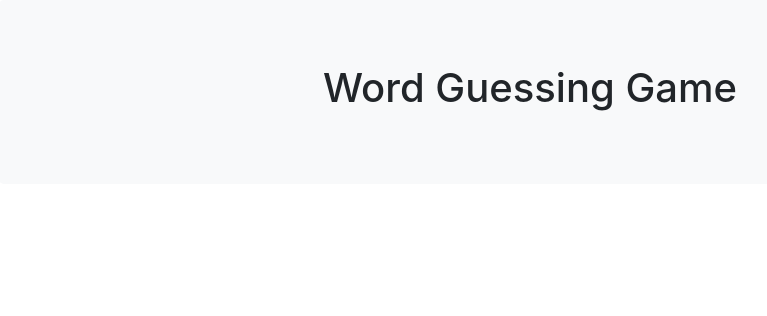
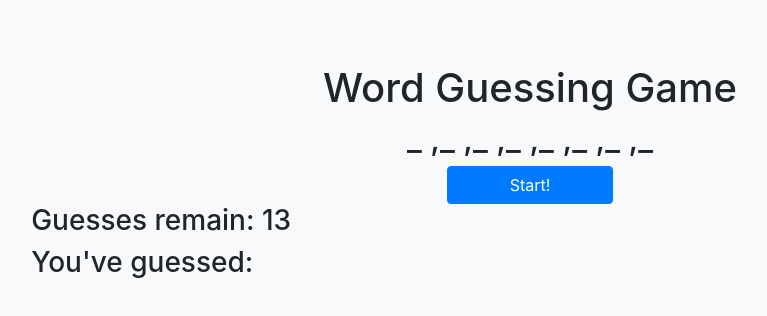
Before and after one commit to DavisHochs/Word-Guess-Game, a plain HTML site: page index.html in a window 1280 px wide. Shown: the whole page, without its empty margins (110-877 px from the left). Drawn offline with nearby package versions, Linux system fonts and the light colour scheme.

Commit message:
finally got main game function working'

```diff
--- a/assets/javascript/game.js
+++ b/assets/javascript/game.js
@@ -1 +1,65 @@
-const possibleAnswers = ['pool', 'computer', 'soda', 'fart'];
+const possibleAnswers = ['computer'];
+const mysteryWord = [];
+let guessDisplay = document.querySelector('#word-chamber');
+let guessCounter = 0;
+let winCounter = 0;
+
+//Random number generator used for selecting a random word from the array of choices
+function getRandomNum(n) {
+    return Math.floor(Math.random() * n);
+};
+
+//R
+let randomIndex = getRandomNum(possibleAnswers.length);
+const randomWord = possibleAnswers[randomIndex];
+
+function loadRandomWordAndDisplay() {
+
+    for (let i = 0; i < randomWord.length; i++) {
+        let guessDisplay = document.querySelector('#word-chamber');
+        mysteryWord.push('_ ');
+        mysteryWord.toString();
+        guessDisplay.textContent = mysteryWord;
+
+
+    }
+    return mysteryWord;
+};
+
+
+// Gives me an array of underscores the length of the word assigned to unknownWord
+const unknownWord = loadRandomWordAndDisplay();
+console.log(unknownWord);
+
+
+
+function runGame() {
+    let guessCounter = unknownWord.length + 5;
+    let guessesRemain = document.querySelector('#guess-number');
+    guessesRemain.textContent += guessCounter;
+
+
+
+
+    document.onkeyup = function(e) {
+        const userSelection = e.key.toLowerCase();
+        const split = randomWord.split('');
+        let yourGuess = document.querySelector('#your-guess');
+        yourGuess.innerText += userSelection;
+
+        for (let i = 0; i < split.length; i++) {
+            if (split.includes(userSelection)) {
+
+                if (split[i] == userSelection) {
+                    let guessDisplay = document.querySelector('#word-chamber');
+                    unknownWord[i] = userSelection;
+                    guessDisplay.innerText = unknownWord;
+
+
+                }
+
+            }
+        }
+    }
+};
+runGame();
--- a/index.html
+++ b/index.html
@@ -9,8 +9,11 @@
             <div class="row">
                 <div class="col-md-10 offset-md-1">
                     <div class="jumbotron bg-light">
-                        <h1 class="text-center">Word Guessing Game</h1>
+                        <h1 id="title" class="text-center">Word Guessing Game</h1>
                         <h2 id="word-chamber" class="text-center"></h2>
+                        <button id="button" type="button" class="btn btn-primary col-md-2 offset-md-5 center-block">Start!</button>
+                        <h3 id="guess-number">Guesses remain: </h3>
+                        <h3 id="your-guess">You've guessed: </h3>
                     </div>
                 </div>
             </div>
```
